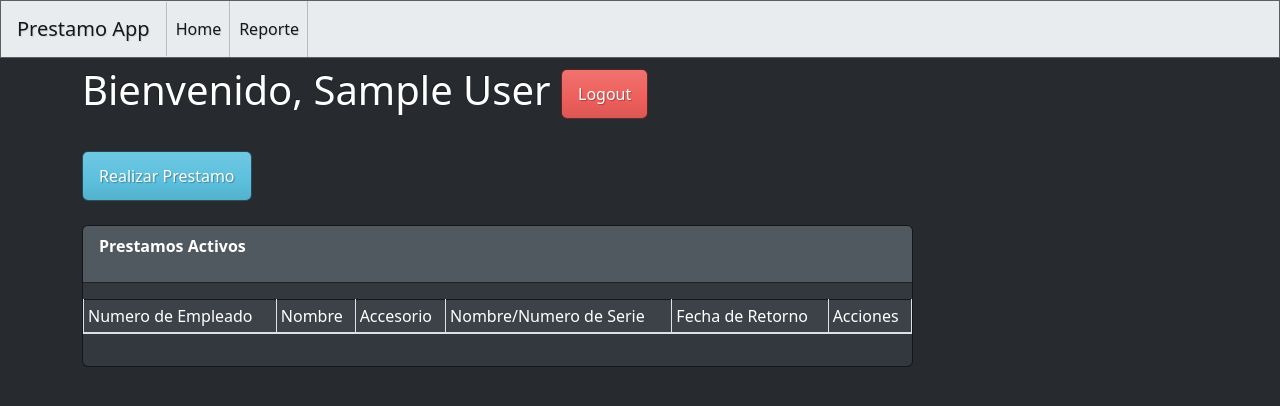
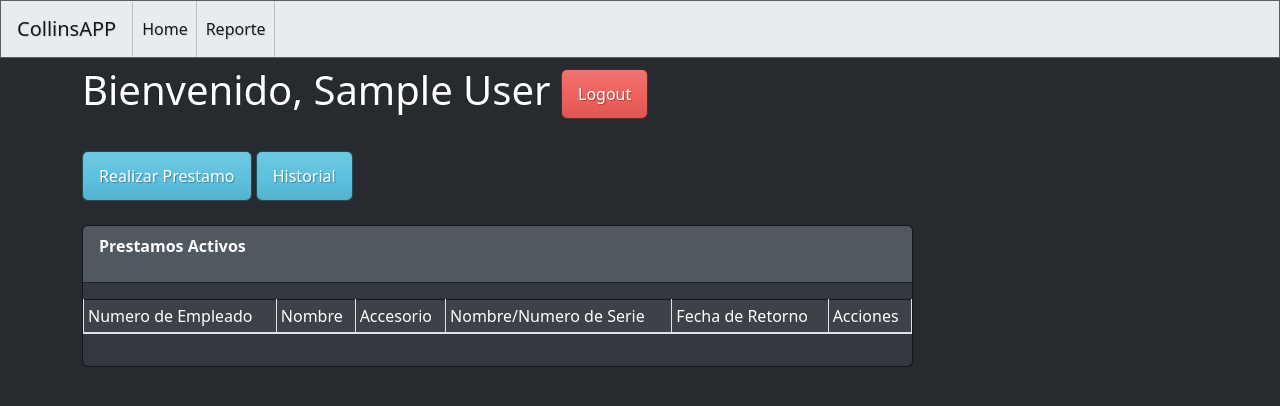
Before and after one commit to z3r0Blood17/prestamoapp, a Flask app: page / in a window 1280 px wide. Shown: the top 406 px of the page. Run offline with Flask 3, Linux system fonts and the light colour scheme; the visitor is signed in with stand-in values (Sample User, id 1); data that the repository does not hold is empty; some libraries are stand-ins or nearby versions.

Commit message:
borrado de archivos

```diff
--- a/src/App.py
+++ b/App.py
@@ -121,4 +121,4 @@ def not_found_endpoint(error):
 if __name__ == '__main__':
     app.config.from_object(config['development'])
     csrf.init_app(app)
-    app.run(port=3000, debug=True)
+    app.run(port=3000)
--- a/src/config.py
+++ b/config.py
@@ -2,8 +2,8 @@ class DevelpmentConfig():
     DEBUG = True
     MYSQL_HOST = 'localhost'
     MYSQL_USER = 'root'
-    MYSQL_PASSWORD = 'root'
-    MYSQL_DB = 'prestamo'
+    MYSQL_PASSWORD = ''
+    MYSQL_DB = 'collinsAPP'
 
 
 config = {
--- a/src/templates/index.html
+++ b/templates/index.html
@@ -18,6 +18,7 @@
         <div class="col-md-9">
             <br>
             <a href="/add-equipment" class="btn btn-info">Realizar Prestamo</a>
+            <a href="/reporte" class="btn btn-info">Historial</a>
             <br>
             <br>
             <div class="card">
--- a/src/templates/layout.html
+++ b/templates/layout.html
@@ -4,7 +4,7 @@
     <meta charset="UTF-8">
     <meta http-equiv="X-UA-Compatible" content="IE=edge">
     <meta name="viewport" content="width=device-width, initial-scale=1.0">
-    <title>Prestamo App 1.0 Alpha</title>
+    <title>CollinsAPP 1.0 Alpha</title>
     <link rel="stylesheet" href="{{ url_for('static',
       filename='css/bootstrap.min.css')}}">
     <link rel="stylesheet" href="{{ url_for('static',
@@ -25,7 +25,7 @@
     <script src="{{url_for('static', filename='js/main.js')}}"></script>
 
     <nav class="navbar navbar-expand-lg navbar-light bg-light">
-      <a class="navbar-brand" href="">Prestamo App</a>
+      <a class="navbar-brand" href="">CollinsAPP</a>
       <button class="navbar-toggler" type="button" data-toggle="collapse"
         data-target="#navbarNavAltMarkup" aria-controls="navbarNavAltMarkup"
         aria-expanded="false" aria-label="Toggle navigation">
@@ -35,7 +35,7 @@
         <div class="navbar-nav">
           <a class="nav-item nav-link active" href="/">Home <span
               class="sr-only">(current)</span></a>
-          <a class="nav-item nav-link active" href="/reporte">Reporte <span
+          <a class="nav-item nav-link active" href="">Reporte <span
               class="sr-only">(current)</span></a>
         </div>
       </div>
```
Also changed, not shown: models/ModelUser.py (renamed from src/models/ModelUser.py), models/__init__.py (added), models/entities/User.py (renamed from src/models/entities/User.py), static/css/bootstrap.min.css (renamed from src/static/css/bootstrap.min.css), static/css/bootswatch.min.css (renamed from src/static/css/bootswatch.min.css), static/css/login.css (renamed from src/static/css/login.css), static/img/collins_logo.svg (renamed from src/static/img/collins_logo.svg), static/js/main.js (renamed from src/static/js/main.js), templates/add-equipment.html (renamed from src/templates/add-equipment.html), templates/edit-equipment.html (renamed from src/templates/edit-equipment.html), templates/login.html (renamed from src/templates/login.html), templates/reporte.html (renamed from src/templates/reporte.html).
